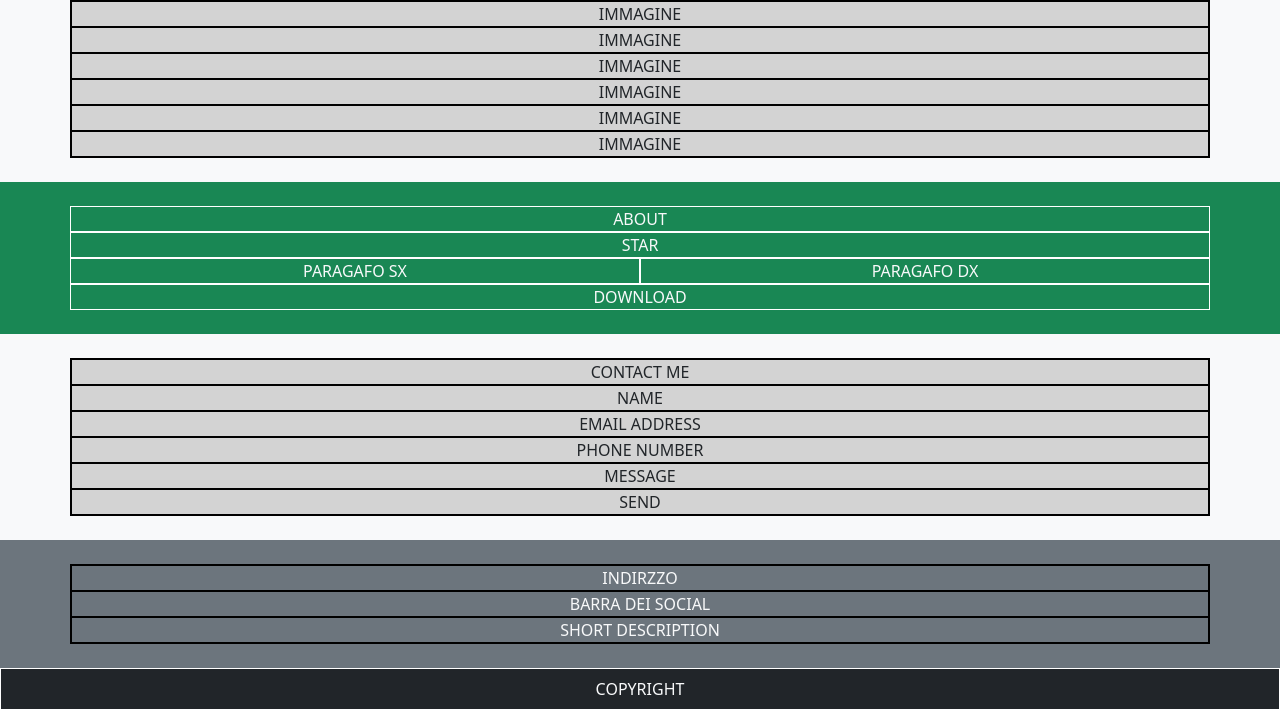
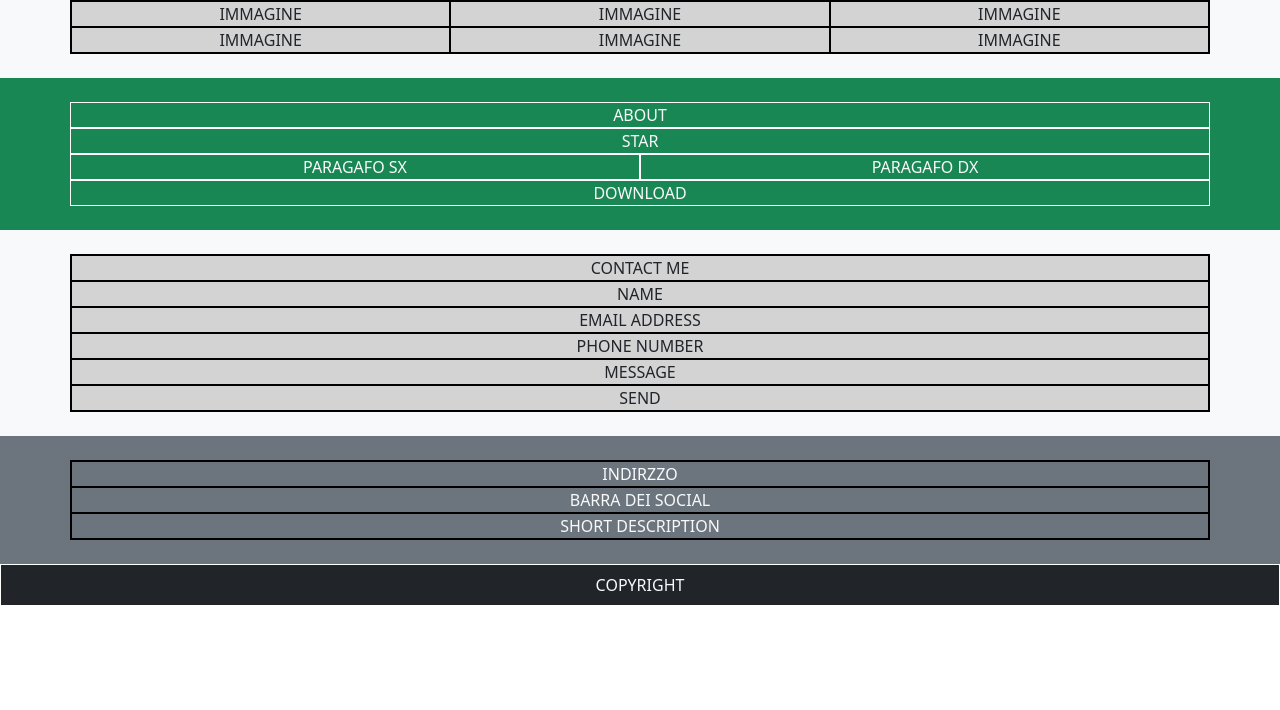
Before and after one commit to Francesca-Barcella/html-css-bootstrap-freelance, a plain HTML site: page index.html in a window 1280 px wide. Shown: the part 238-948 px from the top of the page. After the commit the page ends 844 px from the top, so only its background shows below. Drawn offline with nearby package versions, Linux system fonts and the light colour scheme.

Commit message:
BF - section portfolio - misure md e xl

```diff
--- a/index.html
+++ b/index.html
@@ -11,7 +11,7 @@
 </head>
 
 <body class="debug">
-    <header class="container-fluid bg-primary text-center">
+    <header class="bg-primary text-center">
         <div class="container text-light pt-2 pb-2">
             <div class="row d-flex justify-content-between">
                 <div class="logo col bg-info border">LOGO</div>
@@ -22,7 +22,7 @@
 
     <main>
         <!-- profile freelance-->
-        <section class="profile container-fluid bg-success text-center text-light pt-4 pb-4">
+        <section class="profile bg-success text-center text-light pt-4 pb-4">
             <div class="container">
                 <div>IMG</div>
                 <div>START</div>
@@ -31,22 +31,22 @@
         </section>
 
         <!-- portfolio -->
-        <section class="portfolio container-fluid bg-light text-center pt-4 pb-4">
+        <section class="portfolio bg-light text-center pt-4 pb-4">
             <h2>PORTFOLIO</h2>
-            <div class="container">
+            <div class="container container-md container-xl">
                 <div class="row d-flex">
-                    <div class="col-12">IMMAGINE</div>
-                    <div class="col-12">IMMAGINE</div>
-                    <div class="col-12">IMMAGINE</div>
-                    <div class="col-12">IMMAGINE</div>
-                    <div class="col-12">IMMAGINE</div>
-                    <div class="col-12">IMMAGINE</div>
+                    <div class="col-12 col-md-6 col-xl-4" id="prova">IMMAGINE</div>
+                    <div class="col-12 col-md-6 col-xl-4">IMMAGINE</div>
+                    <div class="col-12 col-md-6 col-xl-4">IMMAGINE</div>
+                    <div class="col-12 col-md-6 col-xl-4">IMMAGINE</div>
+                    <div class="col-12 col-md-6 col-xl-4">IMMAGINE</div>
+                    <div class="col-12 col-md-6 col-xl-4">IMMAGINE</div>
                 </div>
             </div>
         </section>
 
         <!-- about -->
-        <section class="about container-fluid bg-success text-light pt-4 pb-4">
+        <section class="about bg-success text-light pt-4 pb-4">
             <div class="container text-center">
                 <div class="row d-flex">
                     <div class="col-12">ABOUT</div>
@@ -60,7 +60,7 @@
         </section>
 
         <!-- contact -->
-        <section class="contact container-fluid bg-light pt-4 pb-4">
+        <section class="contact bg-light pt-4 pb-4">
             <div class="container">
                 <div class="row d-flex text-center">
                     <div class="col-12">CONTACT ME</div>
@@ -75,7 +75,8 @@
     </main>
 
     <footer>
-        <section class="footer_top container-fluid bg-secondary text-light pt-4 pb-4">
+        <!-- footer top -->
+        <section class="footer_top bg-secondary text-light pt-4 pb-4">
             <div class="container">
                 <div class="row d-flex text-center">
                     <div class="col-12">INDIRZZO</div>
@@ -84,8 +85,8 @@
                 </div>
             </div>
         </section>
-
-        <section class="footer_bottom container-fluid bg-dark text-light pt-2 pb-2 text-center">
+        <!-- footer bottom -->
+        <section class="footer_bottom bg-dark text-light pt-2 pb-2 text-center">
             <div>COPYRIGHT</div>
         </section>
 
```
